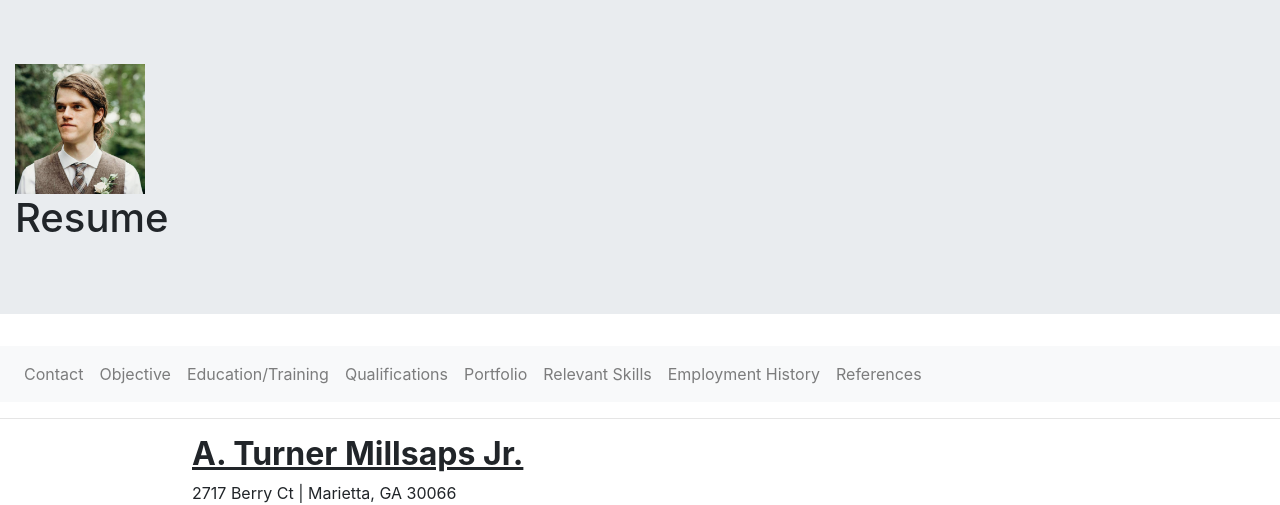
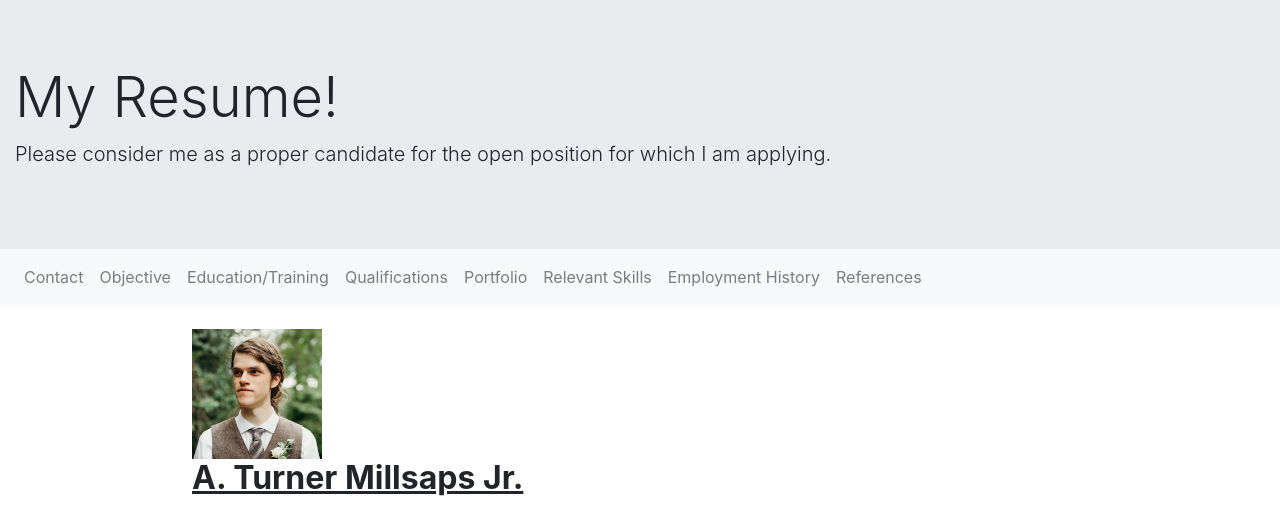
Before and after one commit to turnerfield77/bootstrap-resume, a plain HTML site: page index.html in a window 1280 px wide. Shown: the top 505 px of the page. Drawn offline with nearby package versions, Linux system fonts and the light colour scheme.

Commit message:
Cleaned up Jumbotron

```diff
--- a/index.html
+++ b/index.html
@@ -5,8 +5,6 @@
     - jumbotron header (ugly so far)
 
     To Do and Issues
-    - display jumbotron elements inline
-    - move contact info to jumbotron
     - convert portfolio section into cards
 
     Quick notes about bootstrap
@@ -35,10 +33,10 @@
         <link rel="stylesheet" href="https://stackpath.bootstrapcdn.com/bootstrap/4.3.1/css/bootstrap.min.css" integrity="sha384-ggOyR0iXCbMQv3Xipma34MD+dH/1fQ784/j6cY/iJTQUOhcWr7x9JvoRxT2MZw1T" crossorigin="anonymous">
     </head>
     <body>
-        <div class="jumbotron jumbotron-fluid">
-            <div class="container-fluid">
-                <img id="profile-pic" src="images/ProfilePic.jpg">
-                <h1>Resume</h1>
+        <div class="jumbotron jumbotron-fluid mb-0">
+            <div class="container-fluid jumbotron-header">
+                <h1 class="display-4">My Resume!</h1>
+                <p class="lead">Please consider me as a proper candidate for the open position for which I am applying.</p>
             </div>
         </div>
         <nav class="navbar navbar-expand-md navbar-light bg-light sticky-top">
@@ -74,8 +72,11 @@
                 </ul>
             </div>
         </nav>
-        <hr>
+        <br>
         <main>
+            <div>
+                <img id="profile-pic" src="images/ProfilePic.jpg" class="d-lg-inline-block d-xl-inline-block d-md-inline-block">
+            </div>
             <div id="test-div">
                 <h2><u><b>A. Turner Millsaps Jr.</b></u></h2>
                 2717 Berry Ct | Marietta, GA 30066<br>
--- a/styles/style.css
+++ b/styles/style.css
@@ -13,6 +13,11 @@ main {
     text-align: left;
 }
 
+/* .jumbotron-header {
+    display: flex;
+    justify-content: space-evenly;
+    align-items: center;
+} */
 
 .header h1 {
     text-align: center;
```
